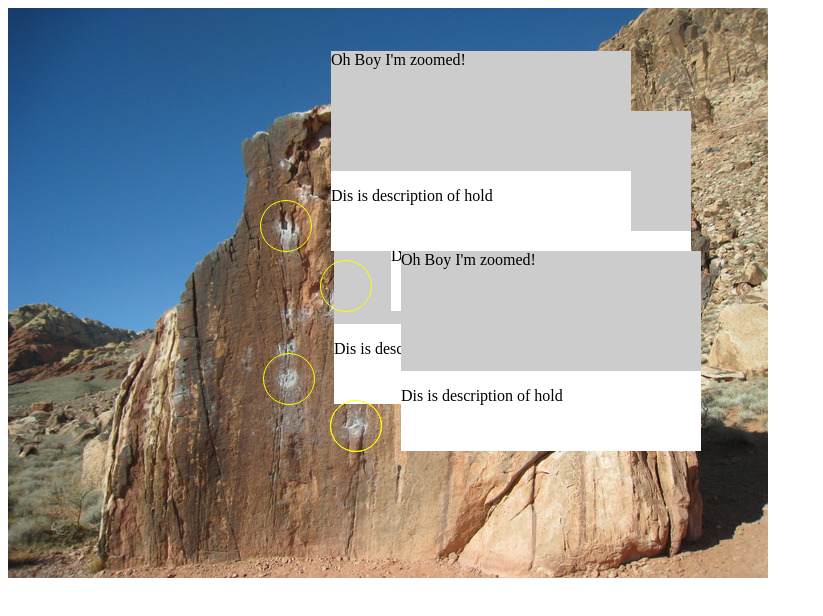
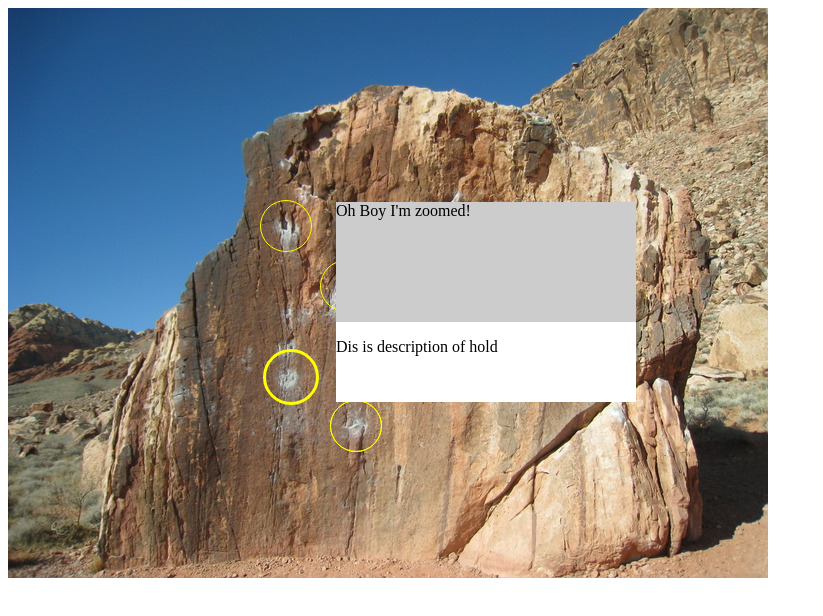
Before and after one commit to kyledavid/rock-genius-redux, a React app: page / in a window 1280 px wide. Shown: the top 616 px of the page, without its empty margins (0-823 px from the left). Built offline with nearby package versions, Linux system fonts and the light colour scheme.

Commit message:
can select and deselect holds by clicking them now

```diff
--- a/package.json
+++ b/package.json
@@ -37,9 +37,11 @@
     "prop-types": "^15.5.10",
     "react": "^15.6.1",
     "react-dom": "^15.6.1",
+    "sass-loader": "^6.0.6",
     "style-loader": "^0.18.2",
     "url-loader": "^0.5.9",
     "webpack": "^3.4.1",
-    "webpack-dev-server": "^2.6.1"
+    "webpack-dev-server": "^2.6.1",
+    "webpack-sass-loaders": "^1.0.0"
   }
 }
--- a/src/components/Boulder.js
+++ b/src/components/Boulder.js
@@ -2,11 +2,14 @@ import React from 'react'
 import BoulderRoute from './BoulderRoute'
 import boulderImg from '../img/pearl.jpg'
 
-export default () => {
+export default (props) => {
   return (
     <div id='boulder-container'>
       <img src={boulderImg} />
-      <BoulderRoute />
+      <BoulderRoute
+        active={props.active}
+        setActive={props.setActive}
+      />
     </div>
   )
 }
--- a/src/components/BoulderRoute.js
+++ b/src/components/BoulderRoute.js
@@ -24,4 +24,17 @@ const positions = [
   }
 ]
 
-export default () => <div>{positions.map( (position) => <Hold compStyle={position} />)}</div>
+export default (props) => {
+  return (
+    <div className='Route'>
+      {positions.map( (position, index) => {
+        return <Hold
+          compStyle={position}
+          key={index}
+          setActive={props.setActive.bind(null, index)}
+          active={props.active === index}
+        />
+      })}
+    </div>
+  )
+}
--- a/src/components/Hold.js
+++ b/src/components/Hold.js
@@ -1,8 +1,11 @@
 import React from 'react'
 import Detail from '../containers/Detail'
 
-export default ({compStyle}) => <span
-  className='single-hold'
-  style={compStyle}>
-    <Detail />
+export default (props) => <span
+  className={props.active ? 'single-hold active': 'single-hold'}
+  style={props.compStyle}
+  onClick={props.setActive}
+  >
+
+    <Detail active={props.active}/>
   </span>
--- a/src/containers/App.js
+++ b/src/containers/App.js
@@ -2,10 +2,29 @@ import React from 'react'
 import Boulder from '../components/Boulder'
 
 export default class App extends React.Component {
+  constructor(props) {
+    super(props)
+
+    this.state = {
+      active: 1,
+    }
+
+    this.setActive = this.setActive.bind(this)
+  }
+
+  setActive(active) {
+      this.setState( (state) => {
+        return {active: state.active === active ? null: active,}
+      })
+  }
+
   render() {
     return (
       <section>
-        <Boulder />
+        <Boulder
+          active={this.state.active}
+          setActive={this.setActive}
+        />
       </section>
     )
   }
--- a/src/containers/Detail.js
+++ b/src/containers/Detail.js
@@ -2,4 +2,9 @@ import React from 'react'
 import ZoomPic from '../components/ZoomPic'
 import Descriptor from '../components/Descriptor'
 
-export default () => <div className='detail-container'><ZoomPic /><Descriptor /></div>
+export default (props) => <div className={props.active ?
+  'detail-container active' :
+  'detail-container'}>
+  <ZoomPic />
+  <Descriptor />
+</div>
--- a/src/index.js
+++ b/src/index.js
@@ -1,6 +1,6 @@
 import React from 'react'
 import ReactDOM from 'react-dom'
 import App from './containers/App'
-import './style.css'
+import './style.scss'
 
 ReactDOM.render(<App />, document.getElementById('app'))
--- a/src/style.css
+++ b/src/style.scss
@@ -10,6 +10,10 @@
   position: absolute;
 }
 
+.single-hold.active {
+  border-width: 3px;
+}
+
 .detail-container {
   height: 200px;
   width: 300px;
@@ -17,6 +21,12 @@
   bottom: 0;
   left: 70px;
   background-color: #fff;
+  display: none;
+}
+
+.detail-container.active {
+  display: block;
+  z-index: 1;
 }
 
 .zoom-pic {
--- a/webpack.config.js
+++ b/webpack.config.js
@@ -28,10 +28,11 @@ const config = {
         }
       },
       {
-        test: /\.css$/,
+        test: /\.scss$/,
         use: [
           'style-loader',
           'css-loader',
+          'sass-loader',
         ]
       },
 
```
Also changed, not shown: 1 other file (tests, documents, lock files or other folders).
